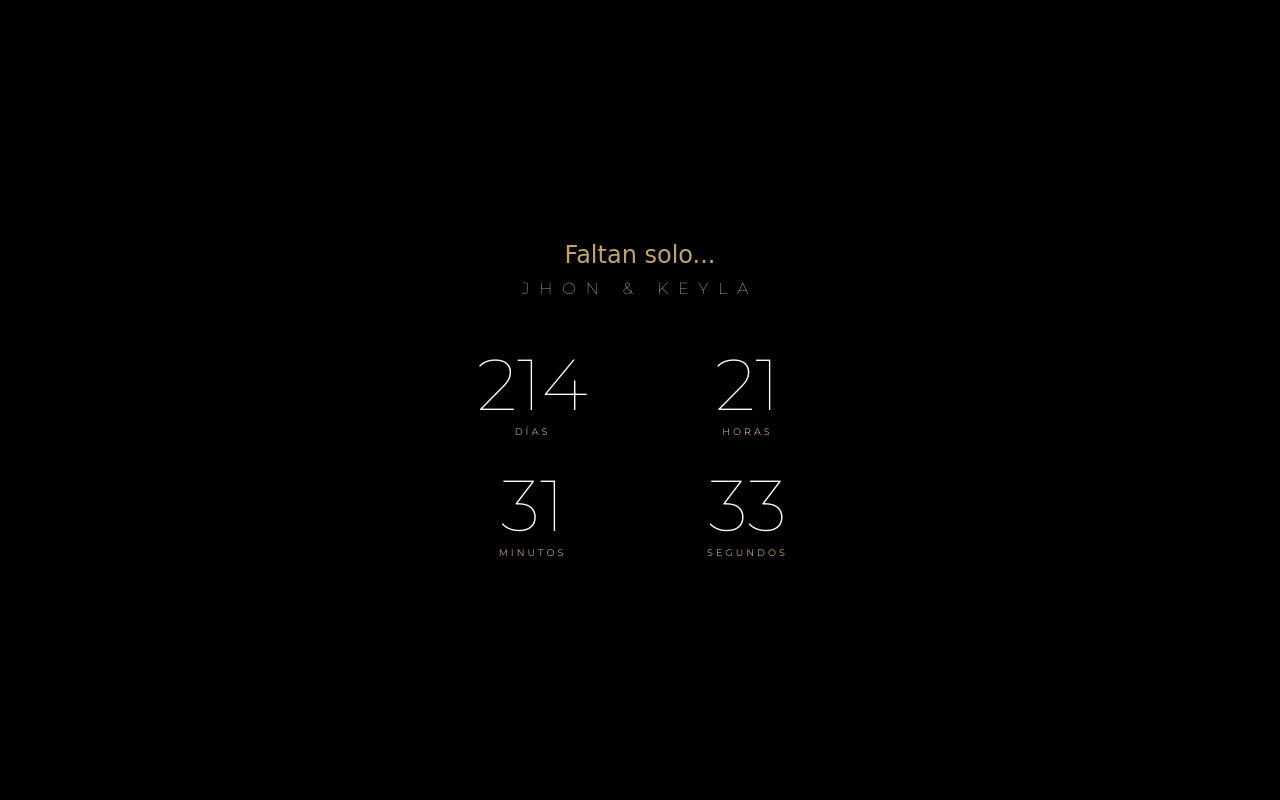
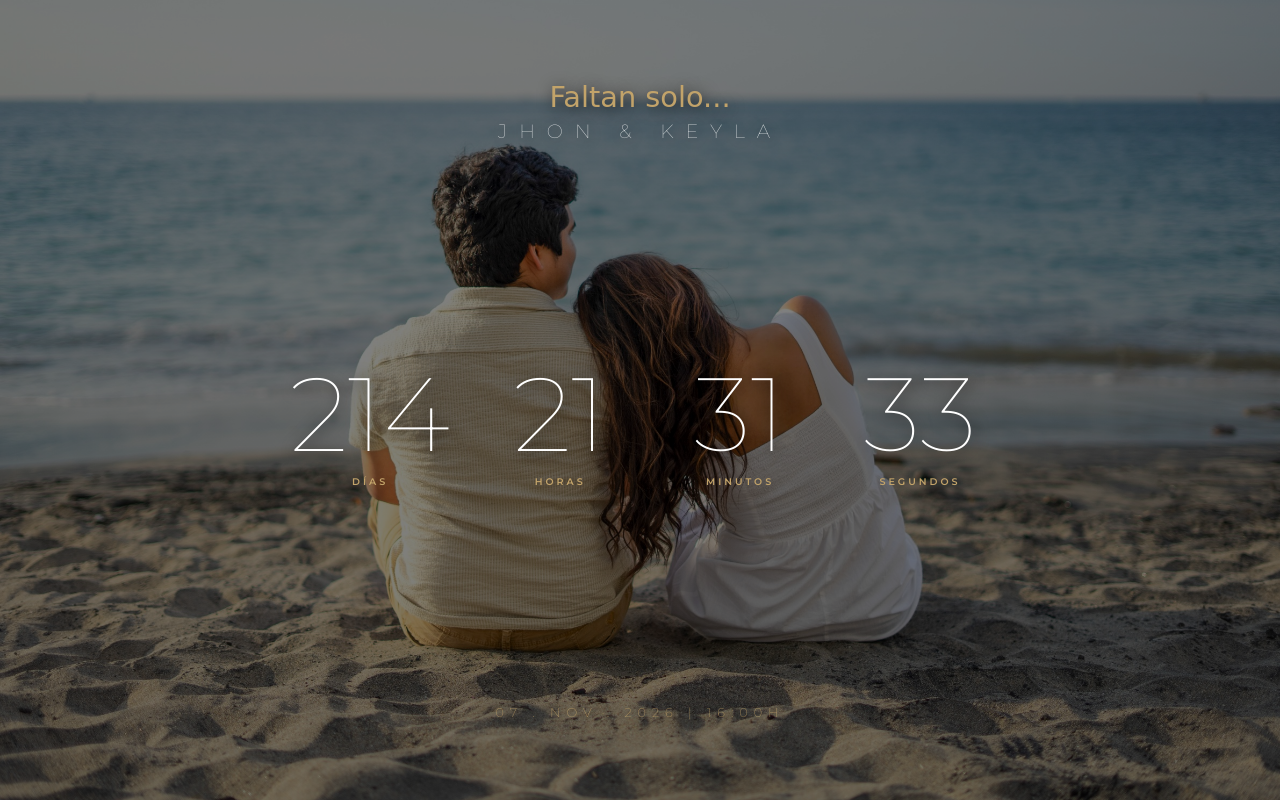
Before and after one commit to jhongonzalez1998/Contador, a plain HTML site: page index.html in a window 1280 px wide. Drawn offline with Linux system fonts and the light colour scheme; a web font is replaced by a local one.

Commit message:
Update index.html

```diff
--- a/index.html
+++ b/index.html
@@ -1,56 +1,211 @@
 <!DOCTYPE html>
 <html lang="es">
+
 <head>
     <meta charset="UTF-8">
     <meta name="viewport" content="width=device-width, initial-scale=1.0, viewport-fit=cover">
-    <title>Jhon & Keyla | Contador 💍</title>
-    <link href="https://fonts.googleapis.com/css2?family=Montserrat:wght@100;200;400;600&family=Playwrite+IE:wght@100&display=swap" rel="stylesheet">
+
+    <meta name="theme-color" content="#000000">
+    <meta name="apple-mobile-web-app-status-bar-style" content="black-translucent">
+
+    <title>Jhon & Keyla | La Cuenta Regresiva 💍</title>
+
+    <link rel="preconnect" href="https://fonts.googleapis.com">
+    <link rel="preconnect" href="https://fonts.gstatic.com" crossorigin>
+    <link
+        href="https://fonts.googleapis.com/css2?family=Montserrat:wght@100;200;400;600&family=Playwrite+IE:wght@100&display=swap"
+        rel="stylesheet">
+
     <style>
-        :root { --arena: #c2a36a; }
-        body, html { margin: 0; padding: 0; height: 100%; background-color: #000; color: white; font-family: 'Montserrat', sans-serif; overflow: hidden; }
-
-        .background {
-            position: fixed; top: 0; left: 0; width: 100%; height: 100%;
-            /* Apuntamos al nuevo nombre simple */
-            background: linear-gradient(rgba(0,0,0,0.5), rgba(0,0,0,0.5)), url('boda.jpg');
-            background-size: cover; background-position: center; z-index: -1;
+        :root {
+            --arena: #c2a36a;
+            --blanco: #ffffff;
+            --sombra: 2px 2px 15px rgba(0, 0, 0, 0.8);
         }
 
-        .container { height: 100vh; display: flex; flex-direction: column; justify-content: center; align-items: center; text-align: center; }
-        .titulo { font-family: 'Playwrite IE', cursive; font-size: 1.5rem; color: var(--arena); margin-bottom: 10px; }
-        .nombres { font-weight: 100; text-transform: uppercase; letter-spacing: 10px; font-size: 1rem; margin-bottom: 50px; }
-        .countdown-grid { display: grid; grid-template-columns: repeat(2, 1fr); gap: 30px; width: 100%; max-width: 400px; }
-        .number { font-size: 4.5rem; font-weight: 100; line-height: 1; display: block; }
-        .label { font-size: 0.6rem; letter-spacing: 3px; text-transform: uppercase; color: var(--arena); margin-top: 10px; }
+        body,
+        html {
+            margin: 0;
+            padding: 0;
+            height: 100%;
+            font-family: 'Montserrat', sans-serif;
+            background-color: #000000 !important;
+            color: white;
+            overflow: hidden;
+        }
+
+        /* ESTRUCTURA IGUAL AL SAVE THE DATE */
+        .hero {
+            position: relative;
+            height: 100vh;
+            width: 100%;
+            /* Usamos la misma técnica de degradado que te funcionó */
+            background: linear-gradient(rgba(0, 0, 0, 0.5), rgba(0, 0, 0, 0.5)), url('boda.jpg');
+            background-size: cover;
+            background-position: center;
+            display: flex;
+            flex-direction: column;
+            justify-content: space-between;
+            align-items: center;
+            text-align: center;
+            box-sizing: border-box;
+            padding: 80px 20px;
+        }
+
+        .content-block {
+            width: 100%;
+            z-index: 2;
+        }
+
+        .titulo-script {
+            font-family: 'Playwrite IE', cursive;
+            font-size: clamp(1.2rem, 5vw, 1.8rem);
+            color: var(--arena);
+            margin-bottom: 5px;
+            text-shadow: var(--sombra);
+        }
+
+        .nombres-header {
+            font-weight: 100;
+            text-transform: uppercase;
+            letter-spacing: 12px;
+            font-size: clamp(0.9rem, 4vw, 1.2rem);
+            text-shadow: var(--sombra);
+            opacity: 0.9;
+        }
+
+        /* --- CONTADOR GIGANTE --- */
+        .contador-wrapper {
+            display: flex;
+            justify-content: center;
+            gap: 40px;
+            width: 100%;
+            max-width: 700px;
+            margin: 0 auto;
+        }
+
+        .bloque-tiempo {
+            flex: 1;
+            text-align: center;
+        }
+
+        .numero {
+            font-size: clamp(3rem, 14vw, 6.5rem);
+            font-weight: 100;
+            line-height: 1;
+            display: block;
+            text-shadow: var(--sombra);
+        }
+
+        .etiqueta {
+            font-size: 0.6rem;
+            letter-spacing: 3px;
+            text-transform: uppercase;
+            color: var(--arena);
+            font-weight: 600;
+            margin-top: 10px;
+            display: block;
+        }
+
+        .fecha-footer {
+            font-size: 0.8rem;
+            font-weight: 200;
+            letter-spacing: 6px;
+            text-transform: uppercase;
+            opacity: 0.8;
+            color: var(--arena);
+            text-shadow: var(--sombra);
+        }
+
+        @keyframes fadeIn {
+            from {
+                opacity: 0;
+            }
+
+            to {
+                opacity: 1;
+            }
+        }
+
+        .hero {
+            animation: fadeIn 2s ease;
+        }
+
+        /* Ajuste para que en celulares pequeños no se peguen */
+        @media (max-width: 380px) {
+            .contador-wrapper {
+                gap: 15px;
+                /* Volvemos a un gap pequeño solo en pantallas mini */
+            }
+
+            .numero {
+                font-size: clamp(2.5rem, 12vw, 4rem);
+                /* Achicamos un pelín el número */
+            }
+        }
     </style>
 </head>
+
 <body>
-    <div class="background"></div>
-    <div class="container">
-        <div class="titulo">Faltan solo...</div>
-        <div class="nombres">Jhon & Keyla</div>
-        <div class="countdown-grid">
-            <div class="box"><span class="number" id="days">00</span><span class="label">Días</span></div>
-            <div class="box"><span class="number" id="hours">00</span><span class="label">Horas</span></div>
-            <div class="box"><span class="number" id="minutes">00</span><span class="label">Minutos</span></div>
-            <div class="box"><span class="number" id="seconds">00</span><span class="label">Segundos</span></div>
+
+    <section class="hero">
+        <div class="content-block">
+            <div class="titulo-script">Faltan solo...</div>
+            <div class="nombres-header">Jhon & Keyla</div>
         </div>
-    </div>
+
+        <div class="content-block">
+            <div class="contador-wrapper">
+                <div class="bloque-tiempo">
+                    <span class="numero" id="days">00</span>
+                    <span class="etiqueta">Días</span>
+                </div>
+                <div class="bloque-tiempo">
+                    <span class="numero" id="hours">00</span>
+                    <span class="etiqueta">Horas</span>
+                </div>
+                <div class="bloque-tiempo">
+                    <span class="numero" id="minutes">00</span>
+                    <span class="etiqueta">Minutos</span>
+                </div>
+                <div class="bloque-tiempo">
+                    <span class="numero" id="seconds">00</span>
+                    <span class="etiqueta">Segundos</span>
+                </div>
+            </div>
+        </div>
+
+        <div class="content-block">
+            <div class="fecha-footer">07 . NOV . 2026 | 16:00H</div>
+        </div>
+    </section>
+
     <script>
-        function up() {
-            const t = new Date(2026, 10, 7, 16, 0, 0).getTime();
-            const n = new Date().getTime();
-            const d = t - n;
-            const days = Math.floor(d/(1000*60*60*24));
-            const hours = Math.floor((d%(1000*60*60*24))/(1000*60*60));
-            const mins = Math.floor((d%(1000*60*60))/(1000*60));
-            const secs = Math.floor((d%(1000*60))/1000);
-            document.getElementById("days").innerText = days;
-            document.getElementById("hours").innerText = hours;
-            document.getElementById("minutes").innerText = mins;
-            document.getElementById("seconds").innerText = secs;
+        function update() {
+            // Fecha: 7 Noviembre 2026, 4 PM
+            const target = new Date(2026, 10, 7, 16, 0, 0).getTime();
+            const now = new Date().getTime();
+            const diff = target - now;
+
+            if (diff <= 0) {
+                document.querySelector(".contador-wrapper").innerHTML = "<h2 style='font-weight:100; letter-spacing:8px;'>¡LLEGÓ EL DÍA! 💍</h2>";
+                return;
+            }
+
+            const d = Math.floor(diff / (1000 * 60 * 60 * 24));
+            const h = Math.floor((diff % (1000 * 60 * 60 * 24)) / (1000 * 60 * 60));
+            const m = Math.floor((diff % (1000 * 60 * 60)) / (1000 * 60));
+            const s = Math.floor((diff % (1000 * 60)) / 1000);
+
+            document.getElementById("days").innerText = d < 10 ? "0" + d : d;
+            document.getElementById("hours").innerText = h < 10 ? "0" + h : h;
+            document.getElementById("minutes").innerText = m < 10 ? "0" + m : m;
+            document.getElementById("seconds").innerText = s < 10 ? "0" + s : s;
         }
-        setInterval(up, 1000); up();
+
+        setInterval(update, 1000);
+        update();
     </script>
 </body>
+
 </html>
```
